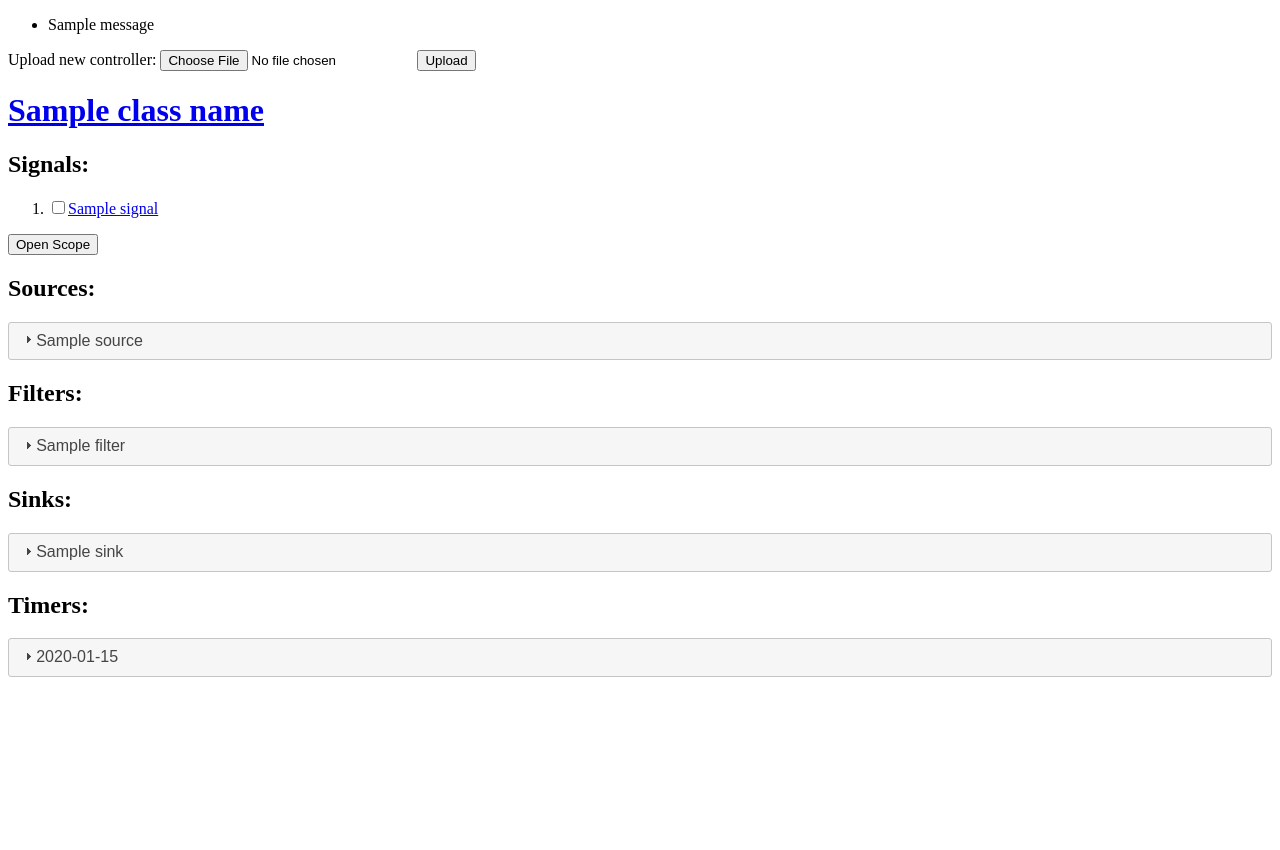
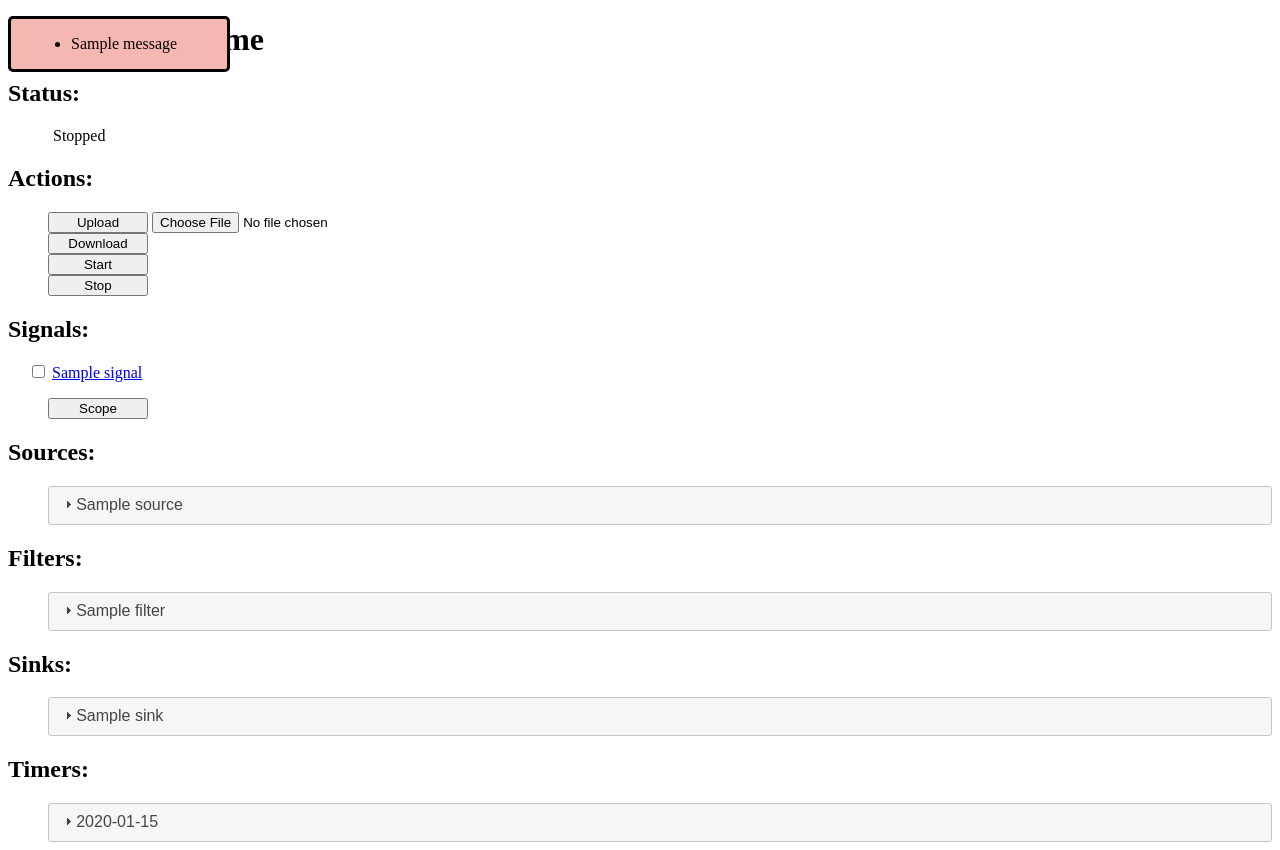
Before and after one commit to mcdeoliveira/pyctrl, a Python web app: template pyctrl/flask/templates/index.html in a window 1280 px wide. Before the commit the page ends 677 px from the top, so only its background shows below. Run offline with Jinja, Linux system fonts and the light colour scheme; the template is opened without the code that fills it: most values are stand-ins (such as "Sample title", 1, 10 or a date in 2020); one stand-in notice (Sample message) is shown.

Commit message:
css styling

```diff
--- a/examples/rc_mip_balance.py
+++ b/examples/rc_mip_balance.py
@@ -207,6 +207,10 @@ def main():
     # print controller
     print(mip.info('all'))
 
+    # export controller as json
+    with open('rc_mip_balance.json') as f:
+        f.write(JSONEncoder().encode(mip))
+
     fd = sys.stdin.fileno()
     old_settings = termios.tcgetattr(fd)
     try:
--- /dev/null
+++ b/pyctrl/flask/static/css/pyctrl.css
@@ -0,0 +1,35 @@
+div.flashes {
+    position: fixed;
+    top: 1em;
+    border: 3px solid black;
+    border-radius: 5px;
+    padding-left: 20px;
+    padding-right: 50px;
+    background: #F5B7B1;
+}
+
+p.status {
+    margin-left: 45px;
+}
+
+ul.signals {
+    list-style: none;
+    padding-left: 0px;
+}
+
+.signals li {
+    list-style: none;
+    margin-left: 20px;
+}
+
+.actions li {
+    list-style: none;
+}
+
+.button {
+    width: 100px;
+}
+
+div.blocks {
+    margin-left: 40px;
+}
--- a/pyctrl/flask/templates/index.html
+++ b/pyctrl/flask/templates/index.html
@@ -8,6 +8,7 @@
 	<script src="{{ url_for('static', filename='js/jquery-3.2.1.min.js') }}"></script>
 	<script src="{{ url_for('static', filename='js/jquery-ui.min.js') }}"></script>
 	<link rel="stylesheet" href="{{ url_for('static', filename='css/jquery-ui.min.css') }}">
+	<link rel="stylesheet" href="{{ url_for('static', filename='css/pyctrl.css') }}">
 	<script>
 
 	 function populate_block(obj, type, id) {
@@ -51,42 +52,69 @@
 
 	{% with messages = get_flashed_messages() %}
 	{% if messages %}
-	<ul class=flashes>
-	    {% for message in messages %}
-	    <li>{{ message }}</li>
-	    {% endfor %}
-	</ul>
+	<div class="flashes">
+	    <ul class="flashes">
+		{% for message in messages %}
+		<li>{{ message }}</li>
+		{% endfor %}
+	    </ul>
+	</div>
 	{% endif %}
 	{% endwith %}
 
-	<div>
-	    <p>
+	<h1>{{ class_name }}</h1>
+
+	<h2>Status:</h2>
+
+	<p class="status">
+	    {% if is_running %} Running {% else %} Stopped {% endif %}
+	</p>
+
+	<h2>Actions:</h2>
+
+	<ul class="actions">
+	    <li>
 		<form action="{{ baseurl }}/upload"
 		      method="post"
 		      enctype="multipart/form-data">
-		    Upload new controller:
+		    <input class="button" type="submit" value="Upload" />
 		    <input type="file" name="file" />
-		    <input type="submit" value="Upload" />
 		</form>
-	    </p>
-	</div>
-
-	{% if class_name %}
-	<h1>
-	    <a href="{{ baseurl }}/download">{{ class_name }}</a>
-	</h1>
+	    </li>
+	    <li>
+		<form action="{{ baseurl }}/download">
+		    <input class="button" type="submit" value="Download" />
+		</form>
+	    </li>
+	    <li>
+		<form action="{{ baseurl }}/start?next=/">
+		    <input type="hidden" name="next" value=".index">
+		    <input class="button" type="submit" value="Start" />
+		</form>
+	    </li>
+	    <li>
+		<form action="{{ baseurl }}/stop">
+		    <input type="hidden" name="next" value=".index">
+		    <input class="button" type="submit" value="Stop" />
+		</form>
+	    </li>
+	</ul>
 
 	<h2>Signals:</h2>
-	<form action="/scope">
-	    <ol>
+	<form action="{{ baseurl }}/scope">
+	    <ul class="signals">
 		{% for s in signals %}
-		<li><input type="checkbox" name="signals" value="{{ '"' + s + '"'}}"><a href="{{ baseurl }}/get/signal/{{ s }}">{{ s }}</a></li>
+		<li><input type="checkbox" name="signals" value="{{ '"' + s + '"'}}">&nbsp;<a href="{{ baseurl }}/get/signal/{{ s }}">{{ s }}</a></li>
 		{% endfor %}
-	    </ol>
-	    <input type="submit" value="Open Scope">
+	    </ul>
+	    <ul class="actions">
+		<li>
+		    <input class="button" type="submit" value="Scope">
+		</li>
+	    </ul>
 	</form>
 	<h2>Sources:</h2>
-	<div class="accordion" id="source">
+	<div class="accordion blocks sources" id="source">
 	    {% for s in sources %}
 	    <h3 class="source" id="{{ s }}">{{ s }}</h3>
 	    <div class="source" id="{{ s }}" style="height: auto">
@@ -95,7 +123,7 @@
 	    {% endfor %}
 	</div>
 	<h2>Filters:</h2>
-	<div class="accordion" id="filter">
+	<div class="accordion blocks filters" id="filter">
 	    {% for s in filters %}
 	    <h3 class="filter" id="{{ s }}">{{ s }}</h3>
 	    <div class="timer" id="{{ s }}" style="height: auto">
@@ -103,9 +131,8 @@
 	    </div>
 	    {% endfor %}
 	</div>
-	</ol>
 	<h2>Sinks:</h2>
-	<div class="accordion" id="sink">
+	<div class="accordion blocks sinks" id="sink">
 	    {% for s in sinks %}
 	    <h3 class="sink" id="{{ s }}">{{ s }}</h3>
 	    <div class="timer" id="{{ s }}" style="height: auto">
@@ -114,7 +141,7 @@
 	    {% endfor %}
 	</div>
 	<h2>Timers:</h2>
-	<div class="accordion" id="timer">
+	<div class="accordion blocks timers" id="timer">
 	    {% for s in timers %}
 	    <h3 class="timer" id="{{ s }}">{{ s }}</h3>
 	    <div class="timer" id="{{ s }}" style="height: auto">
@@ -122,8 +149,5 @@
 	    </div>
 	    {% endfor %}
 	</div>
-	{% else %}
-	<h1>No controller defined yet!</h1>
-	{% endif %}
-
     </body>
+</html>
```
Also changed, not shown: pyctrl/flask/server.py (+14 -27 lines).
